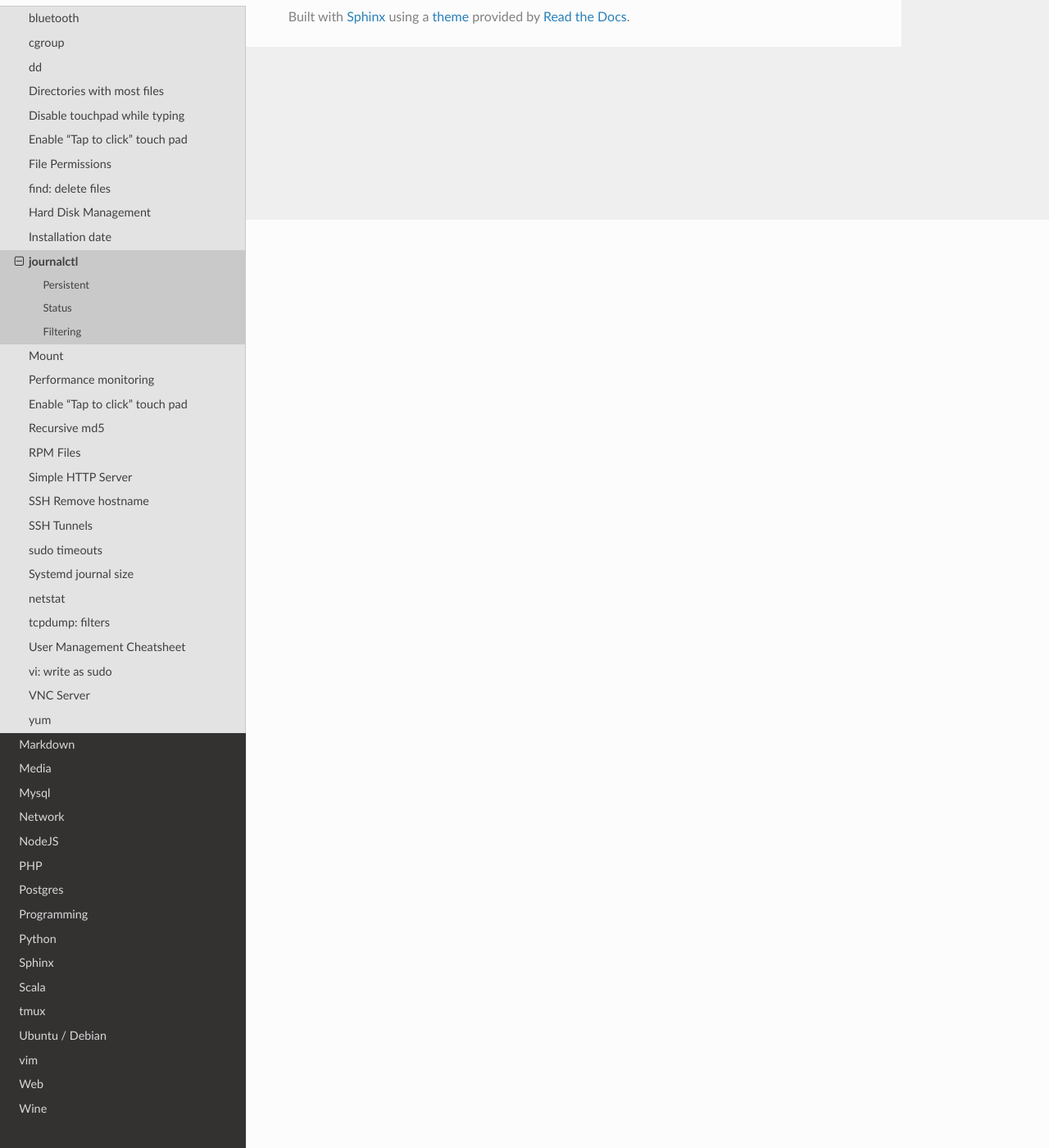
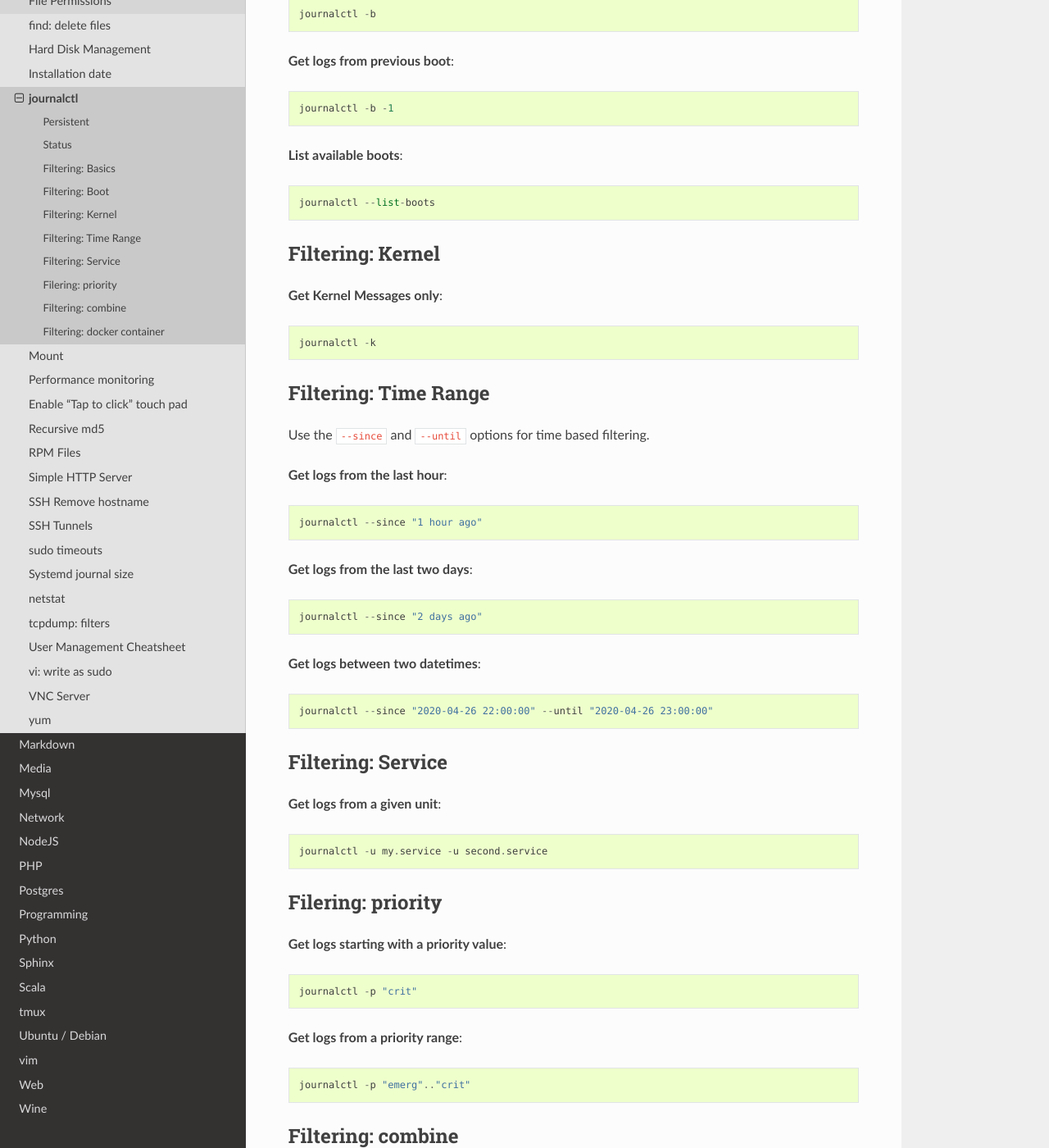
Before and after one commit to papaux/til, a Sphinx documentation site: the page built from source/linux/journalctl.rst, in a window 1280 px wide and 1400 px high, scrolled down 1132 px. Shown: the whole window at 82% size. Built offline with Sphinx 7.4.7 and the Read the Docs theme 2.0.0, drawn with Linux system fonts in a browser that asks for light colours; some of the changed text lies outside the part shown.

Commit message:
linux: journalctl: advanced filtering options

```diff
--- a/source/linux/journalctl.rst
+++ b/source/linux/journalctl.rst
@@ -20,17 +20,90 @@ Check the storage status::
 
   systemctl status systemd-journald
 
-Filtering
-~~~~~~~~~
+Filtering: Basics
+~~~~~~~~~~~~~~~~~
+
+**Tail-like**::
+
+  journalctl -f
+
+**Limit the number of entries**::
+
+  journalctl -n 50
+
+**Latest messages first**::
+
+  journalctl -r
+
+Filtering: Boot
+~~~~~~~~~~~~~~~
+
+**Get logs from current boot**::
+
+  journalctl -b
+
+**Get logs from previous boot**::
+
+  journalctl -b -1
+
+**List available boots**::
+
+  journalctl --list-boots
+
+Filtering: Kernel
+~~~~~~~~~~~~~~~~~
 
 **Get Kernel Messages only**::
 
   journalctl -k
 
-**Get logs from previous boot**::
+Filtering: Time Range
+~~~~~~~~~~~~~~~~~~~~~
 
-  journalctl -b -1
+Use the ``--since`` and ``--until`` options for time based filtering.
 
-** Get logs from a given service for the last our**::
+**Get logs from the last hour**::
+
+  journalctl --since "1 hour ago"
+
+**Get logs from the last two days**::
+
+  journalctl --since "2 days ago"
+
+**Get logs between two datetimes**::
+
+  journalctl --since "2020-04-26 22:00:00" --until "2020-04-26 23:00:00"
+
+Filtering: Service
+~~~~~~~~~~~~~~~~~~
+
+**Get logs from a given unit**::
+
+  journalctl -u my.service -u second.service
+
+Filering: priority
+~~~~~~~~~~~~~~~~~~
+
+**Get logs starting with a priority value**::
+
+  journalctl -p "crit"
+
+**Get logs from a priority range**::
+
+  journalctl -p "emerg".."crit"
+
+Filtering: combine
+~~~~~~~~~~~~~~~~~~
+
+**Get logs from a given service for the last our**::
 
   journalctl -u my.service --since "1 hour ago"
+
+Filtering: docker container
+~~~~~~~~~~~~~~~~~~~~~~~~~~~
+
+When sending the logs to journalctl (from the docker log driver), additional filtering capability is available.
+
+**Get logs for a given container**::
+
+  journalctl CONTAINER_NAME=mycontainer
```
